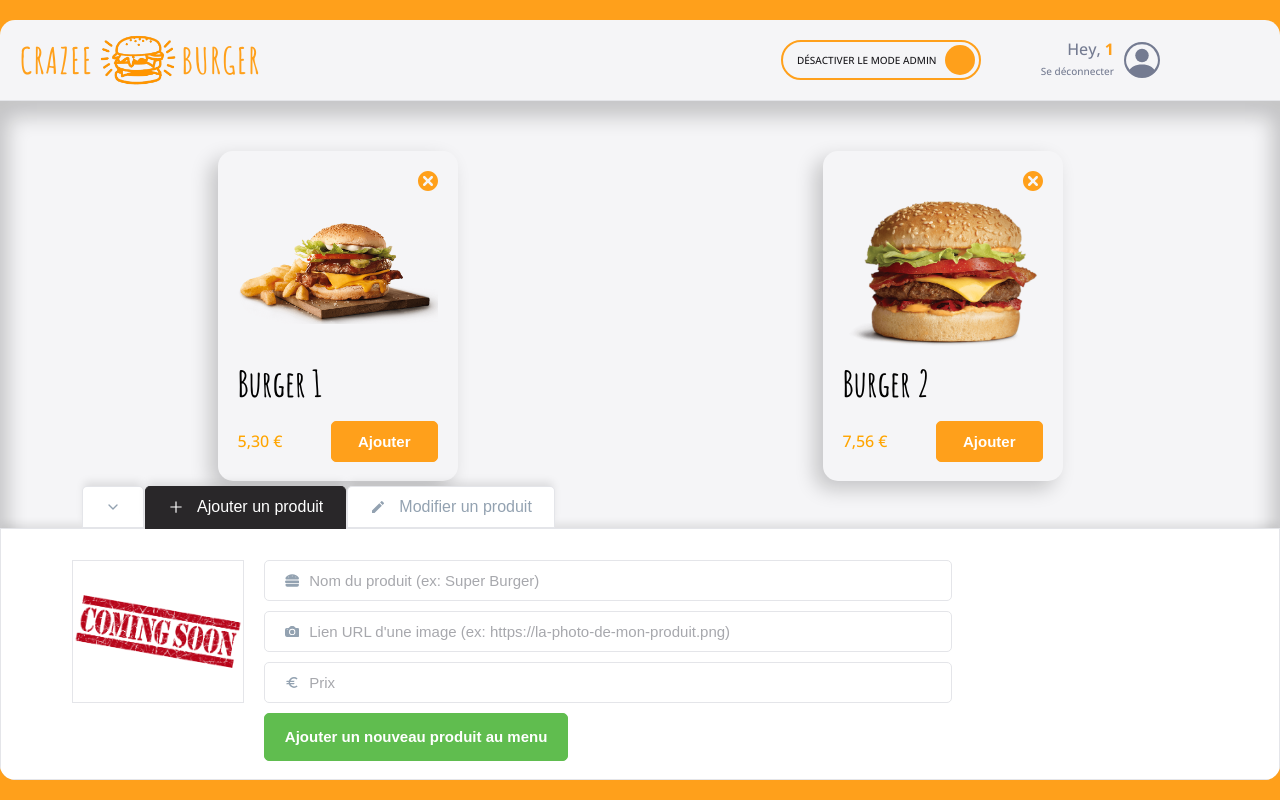
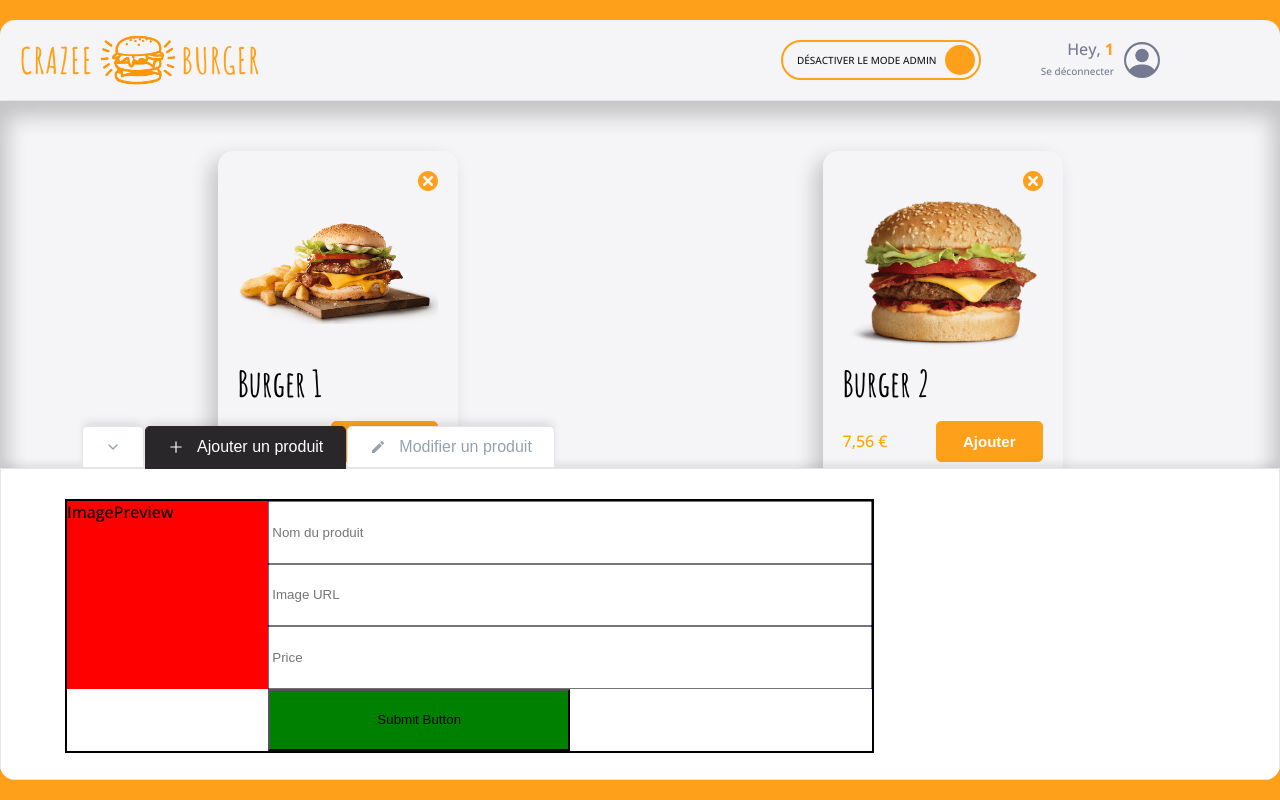
Before and after one commit to QiaoAn05/crazee-burger, a React (Vite) app: page /order/1 in a window 1280 px wide. Built offline with nearby package versions, Linux system fonts and the light colour scheme.

Commit message:
🚧 F08: ADMIN > Panel > AddForm and EditForm

```diff
--- a/src/components/pages/order/main/admin/Admin.jsx
+++ b/src/components/pages/order/main/admin/Admin.jsx
@@ -1,8 +1,8 @@
 import styled from "styled-components";
 import AdminTabs from "./AdminTabs";
-import AdminPanel from "./AdminPanel";
 import { useContext } from "react";
 import OrderContext from "../../../../../context/OrderContext";
+import AdminPanel from "./adminPanel/AdminPanel";
 
 export default function Admin() {
   const { isCollapsed } = useContext(OrderContext)
--- /dev/null
+++ b/src/components/pages/order/main/admin/adminPanel/AddForm.jsx
@@ -0,0 +1,39 @@
+import styled from "styled-components";
+
+export default function AddForm() {
+  return (
+    <AddFormStyled>
+        <div className="image-preview">ImagePreview</div>
+        <div className="input-fields">
+            <input type="text" placeholder="Nom du produit" />
+            <input type="text" placeholder="Image URL" />
+            <input type="text" placeholder="Price" />
+        </div>
+        <button className="submit-button">Submit Button</button>
+    </AddFormStyled>
+  )
+}
+
+const AddFormStyled = styled.form`
+  border: 2px solid black;
+  display: grid;
+  grid-template-columns: 1fr 3fr;
+  grid-template-rows: repeat(4, 1fr);
+  height: 100%;
+  width: 70%;
+
+  .image-preview {
+    background-color: red;
+    grid-area: 1/1/4/2;
+  }
+  .input-fields {
+    background-color: blue;
+    grid-area: 1/2/4/3;
+    display: grid;
+  }
+  .submit-button {
+    background-color: green;
+    grid-area: 4/2/5/-1;
+    width: 50%;
+  }
+`;
--- a/src/components/pages/order/main/admin/AdminPanel.jsx
+++ b/src/components/pages/order/main/admin/adminPanel/AdminPanel.jsx
@@ -1,9 +1,9 @@
 import styled from 'styled-components';
-import { theme } from "../../../../../theme";
+import { theme } from "../../../../../../theme";
 import { useContext } from 'react';
-import OrderContext from '../../../../../context/OrderContext';
-import { tabsConfig, getTabSelected } from "./tabsConfig";
-import ProductForm from './ProductForm';
+import OrderContext from '../../../../../../context/OrderContext';
+import { tabsConfig, getTabSelected } from "../tabsConfig";
+// import ProductForm from '../ProductForm';
 
 export default function AdminPanel() {
   const { currentTabSelected } = useContext(OrderContext)
@@ -13,9 +13,10 @@ export default function AdminPanel() {
 
   return (
     <AdminPanelStyled>
-      {tabSelected.label === "Ajouter un produit" &&
+      {tabSelected && tabSelected.Content}
+      {/* {tabSelected.label === "Ajouter un produit" &&
       <ProductForm/>
-      }
+      } */}
     </AdminPanelStyled>
   )
 }
@@ -25,4 +26,5 @@ const AdminPanelStyled = styled.div`
     background-color: ${theme.colors.white};
     border: 1px solid ${theme.colors.greyLight};
     box-shadow: ${theme.shadows.subtle};
+    padding: 30px 5%;
 `;
--- /dev/null
+++ b/src/components/pages/order/main/admin/adminPanel/EditForm.jsx
@@ -0,0 +1,5 @@
+export default function EditForm() {
+  return (
+    <div>EditForm</div>
+  )
+}
--- a/src/components/pages/order/main/admin/tabsConfig.jsx
+++ b/src/components/pages/order/main/admin/tabsConfig.jsx
@@ -1,5 +1,7 @@
 import { AiOutlinePlus } from "react-icons/ai";
 import { MdModeEditOutline } from "react-icons/md";
+import AddForm from "./adminPanel/AddForm";
+import EditForm from "./adminPanel/EditForm";
 
 export   const tabsConfig = [
     // {
@@ -13,11 +15,13 @@ export   const tabsConfig = [
       index: "add",
       label: "Ajouter un produit",
       Icon: <AiOutlinePlus/>,
+      Content: <AddForm/>,
     },
     {
       index: "edit",
       label: "Modifier un produit",
       Icon: <MdModeEditOutline/>,
+      Content: <EditForm/>,
     },
   ]
 
```
